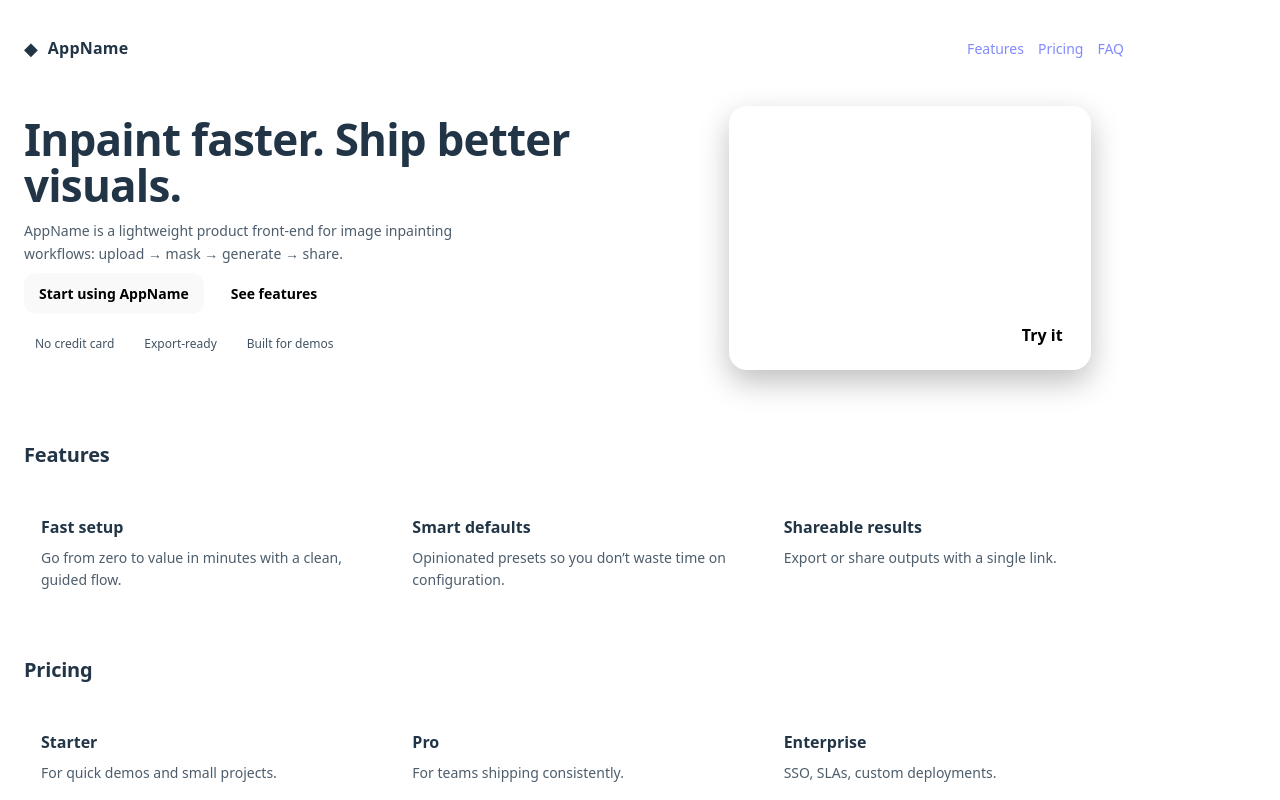
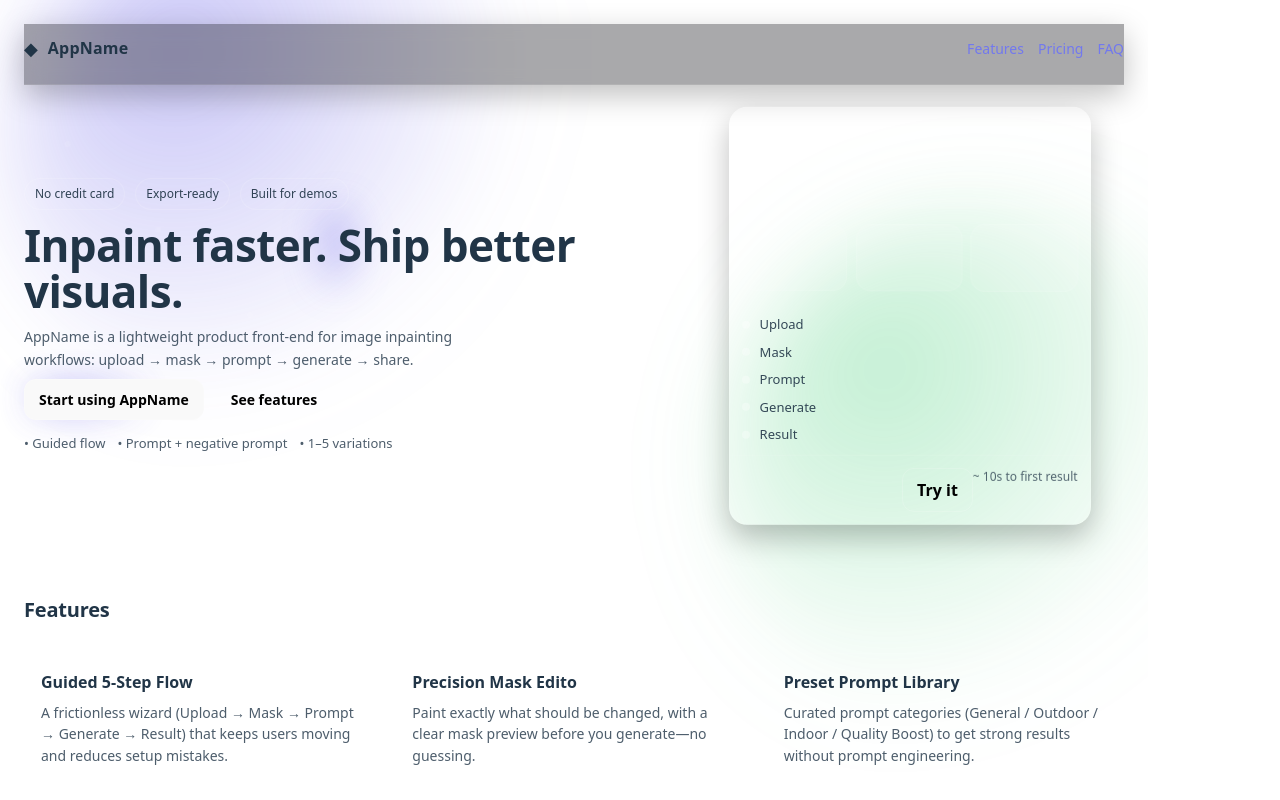
Before and after one commit to Chiehling0214/One-Click-Photo-Repair-with-Diffusion, a React (Vite) app in the folder frontend/: page / in a window 1280 px wide. Shown: the top 800 px of the page. Built offline with nearby package versions, Linux system fonts and the light colour scheme.

Commit message:
Add dynamic styling and animations for home page components

```diff
--- a/frontend/src/App.css
+++ b/frontend/src/App.css
@@ -419,3 +419,223 @@
   color: #ffb4b4;
   font-size: 13px;
 }
+
+/* ===== Dynamic Home Page FX ===== */
+.homeShell {
+  position: relative;
+  overflow: hidden;
+}
+
+/* glass topbar */
+.topbarGlass {
+  backdrop-filter: blur(10px);
+  background: rgba(10, 10, 16, 0.35);
+  border-bottom: 1px solid rgba(255,255,255,0.10);
+  box-shadow: 0 10px 30px rgba(0,0,0,0.25);
+}
+
+/* background blobs */
+.bgFx {
+  position: absolute;
+  inset: -80px;
+  pointer-events: none;
+  z-index: 0;
+}
+
+.blob {
+  position: absolute;
+  width: 520px;
+  height: 520px;
+  border-radius: 999px;
+  filter: blur(40px);
+  opacity: 0.35;
+  animation: blobDrift 12s ease-in-out infinite;
+  mix-blend-mode: screen;
+}
+
+.blob1 { left: 5%; top: 0%; background: radial-gradient(circle at 30% 30%, rgba(79,70,229,0.9), rgba(79,70,229,0.0) 65%); }
+.blob2 { right: 0%; top: 18%; background: radial-gradient(circle at 30% 30%, rgba(34,197,94,0.8), rgba(34,197,94,0.0) 65%); animation-delay: -3s; }
+.blob3 { left: 22%; bottom: -10%; background: radial-gradient(circle at 30% 30%, rgba(236,72,153,0.75), rgba(236,72,153,0.0) 65%); animation-delay: -6s; }
+
+@keyframes blobDrift {
+  0%, 100% { transform: translate3d(0,0,0) scale(1); }
+  50% { transform: translate3d(40px, -20px, 0) scale(1.06); }
+}
+
+/* sparkles */
+.sparkles { position: absolute; inset: 0; }
+.spark {
+  position: absolute;
+  width: 6px;
+  height: 6px;
+  border-radius: 999px;
+  background: rgba(255,255,255,0.22);
+  box-shadow: 0 0 18px rgba(255,255,255,0.20);
+  left: calc((var(--i) * 7%) + 4%);
+  top: calc((var(--i) * 5%) + 8%);
+  animation: sparkleFloat 6.5s ease-in-out infinite;
+  animation-delay: calc(var(--i) * -220ms);
+  opacity: 0.5;
+}
+
+@keyframes sparkleFloat {
+  0%, 100% { transform: translateY(0) translateX(0); opacity: 0.35; }
+  50% { transform: translateY(-16px) translateX(10px); opacity: 0.7; }
+}
+
+/* bring content above bg */
+.homeShell > header,
+.homeShell > main,
+.homeShell > footer {
+  position: relative;
+  z-index: 1;
+}
+
+.heroDynamic {
+  position: relative;
+}
+
+.badgeRow {
+  display: flex;
+  gap: 10px;
+  flex-wrap: wrap;
+  margin-bottom: 12px;
+}
+
+.badge {
+  display: inline-flex;
+  align-items: center;
+  padding: 6px 10px;
+  border-radius: 999px;
+  border: 1px solid rgba(255,255,255,0.14);
+  background: rgba(255,255,255,0.03);
+  font-size: 12px;
+  opacity: 0.92;
+}
+
+.titleDynamic {
+  letter-spacing: -0.6px;
+}
+
+.titleGlow {
+  position: relative;
+}
+.titleGlow::after {
+  content: "";
+  position: absolute;
+  inset: -10px -18px;
+  background: radial-gradient(circle at 30% 30%, rgba(79,70,229,0.35), rgba(79,70,229,0) 60%);
+  filter: blur(18px);
+  z-index: -1;
+}
+
+.primaryPulse {
+  position: relative;
+}
+.primaryPulse::after {
+  content: "";
+  position: absolute;
+  inset: -6px;
+  border-radius: 14px;
+  background: radial-gradient(circle at 30% 30%, rgba(79,70,229,0.35), rgba(79,70,229,0) 60%);
+  filter: blur(14px);
+  opacity: 0.9;
+  z-index: -1;
+  animation: pulseGlow 2.6s ease-in-out infinite;
+}
+
+@keyframes pulseGlow {
+  0%, 100% { transform: scale(0.98); opacity: 0.65; }
+  50% { transform: scale(1.03); opacity: 1; }
+}
+
+.trustRow {
+  margin-top: 14px;
+  display: flex;
+  gap: 12px;
+  flex-wrap: wrap;
+  opacity: 0.8;
+  font-size: 13px;
+}
+
+/* floating mock card + subtle tilt */
+.heroMockDynamic .mockFloat {
+  animation: floaty 5.5s ease-in-out infinite;
+}
+
+@keyframes floaty {
+  0%, 100% { transform: translateY(0); }
+  50% { transform: translateY(-10px); }
+}
+
+.mockCardInner {
+  transition: transform 200ms ease, box-shadow 200ms ease;
+}
+
+.mockFloat:hover .mockCardInner {
+  transform: rotateX(2deg) rotateY(-4deg) translateY(-2px);
+  box-shadow: 0 24px 80px rgba(0,0,0,0.45);
+}
+
+.mockTileAnim {
+  animation: tilePulse 2.8s ease-in-out infinite;
+}
+.mockTileAnim:nth-child(2) { animation-delay: -0.6s; }
+.mockTileAnim:nth-child(3) { animation-delay: -1.2s; }
+
+@keyframes tilePulse {
+  0%, 100% { transform: scale(1); opacity: 0.9; }
+  50% { transform: scale(1.03); opacity: 1; }
+}
+
+/* mini steps */
+.miniSteps {
+  display: grid;
+  gap: 8px;
+  margin-top: 14px;
+}
+
+.miniStep {
+  display: flex;
+  align-items: center;
+  gap: 10px;
+  font-size: 13px;
+  opacity: 0;
+  transform: translateY(6px);
+  animation: stepIn 520ms ease forwards;
+  animation-delay: var(--d);
+}
+
+.miniDot {
+  width: 8px;
+  height: 8px;
+  border-radius: 999px;
+  background: rgba(255,255,255,0.35);
+  box-shadow: 0 0 16px rgba(255,255,255,0.18);
+}
+
+@keyframes stepIn {
+  to { opacity: 0.9; transform: translateY(0); }
+}
+
+.mockHint {
+  font-size: 12px;
+  opacity: 0.75;
+}
+
+/* feature cards entrance + hover */
+.gridAnim .cardAnim {
+  opacity: 0;
+  transform: translateY(10px);
+  animation: cardIn 520ms ease forwards;
+  animation-delay: var(--delay);
+}
+
+@keyframes cardIn {
+  to { opacity: 1; transform: translateY(0); }
+}
+
+.cardAnim:hover {
+  transform: translateY(-4px);
+  transition: transform 160ms ease;
+}
--- a/frontend/src/App.jsx
+++ b/frontend/src/App.jsx
@@ -25,9 +25,12 @@ export default function App() {
 
   const features = useMemo(
     () => [
-      { title: 'Fast setup', desc: 'Go from zero to value in minutes with a clean, guided flow.' },
-      { title: 'Smart defaults', desc: 'Opinionated presets so you don’t waste time on configuration.' },
-      { title: 'Shareable results', desc: 'Export or share outputs with a single link.' },
+      { title: 'Guided 5-Step Flow', desc: 'A frictionless wizard (Upload → Mask → Prompt → Generate → Result) that keeps users moving and reduces setup mistakes.' },
+      { title: 'Precision Mask Edito', desc: 'Paint exactly what should be changed, with a clear mask preview before you generate—no guessing.'},
+      { title: 'Preset Prompt Library', desc: 'Curated prompt categories (General / Outdoor / Indoor / Quality Boost) to get strong results without prompt engineering.'},
+      { title: 'Custom Prompt + Live Preview', desc: 'Add your own text prompt and see the final combined prompt immediately, so you know exactly what the backend receives.'},
+      { title: 'Negative Prompt Support', desc: 'Tell the model what to avoid (e.g., text, watermark, artifacts) for cleaner, more controlled outputs.'},
+      { title: 'Multi-Variation Generation + “Think Longer” Toggle', desc: 'Generate 1–5 variations per request, and optionally enable “Think longer” for higher-quality/slow mode (backend-dependent).'}
     ],
     []
   )
@@ -374,9 +377,22 @@ export default function App() {
   }
 
   // ========= Home page =========
+  // ========= Home page =========
   return (
-    <div className="app-shell">
-      <header className="topbar">
+    <div className="app-shell homeShell">
+      {/* Animated background */}
+      <div className="bgFx" aria-hidden="true">
+        <div className="blob blob1" />
+        <div className="blob blob2" />
+        <div className="blob blob3" />
+        <div className="sparkles">
+          {Array.from({ length: 18 }).map((_, i) => (
+            <span key={i} className="spark" style={{ '--i': i }} />
+          ))}
+        </div>
+      </div>
+
+      <header className="topbar topbarGlass">
         <div className="brand">
           <span className="brandMark" aria-hidden="true">◆</span>
           <span className="brandName">AppName</span>
@@ -389,18 +405,28 @@ export default function App() {
       </header>
 
       <main className="main">
-        <section className="hero">
+        <section className="hero heroDynamic">
           <div className="heroCopy">
-            <h1 className="title">Inpaint faster. Ship better visuals.</h1>
+            <div className="badgeRow">
+              <span className="badge">No credit card</span>
+              <span className="badge">Export-ready</span>
+              <span className="badge">Built for demos</span>
+            </div>
+
+            <h1 className="title titleDynamic">
+              Inpaint faster. <span className="titleGlow">Ship better visuals.</span>
+            </h1>
+
             <p className="subtitle">
               AppName is a lightweight product front-end for image inpainting workflows:
-              upload → mask → generate → share.
+              upload → mask → prompt → generate → share.
             </p>
 
             <div className="ctaRow">
-              <button className="primaryBtn" onClick={() => setPage('upload')}>
+              <button className="primaryBtn primaryPulse" onClick={() => setPage('upload')}>
                 Start using AppName
               </button>
+
               <button
                 className="secondaryBtn"
                 onClick={() => document.getElementById('features')?.scrollIntoView({ behavior: 'smooth' })}
@@ -409,34 +435,49 @@ export default function App() {
               </button>
             </div>
 
-            <div className="metaRow">
-              <span className="pill">No credit card</span>
-              <span className="pill">Export-ready</span>
-              <span className="pill">Built for demos</span>
+            <div className="trustRow">
+              <span className="trustItem">• Guided flow</span>
+              <span className="trustItem">• Prompt + negative prompt</span>
+              <span className="trustItem">• 1–5 variations</span>
             </div>
           </div>
 
-          <div className="heroMock">
-            <div className="mockCard">
+          <div className="heroMock heroMockDynamic">
+            <div className="mockCard mockFloat" style={{ perspective: 900 }}>
+              <div className="mockCardInner">
                 <div className="mockTop">
                   <div className="dot" />
                   <div className="dot" />
                   <div className="dot" />
                 </div>
+
                 <div className="mockBody">
                   <div className="mockLine strong" />
                   <div className="mockLine" />
                   <div className="mockLine" />
+
                   <div className="mockGrid">
-                  <div className="mockTile" />
-                  <div className="mockTile" />
-                  <div className="mockTile" />
+                    <div className="mockTile mockTileAnim" />
+                    <div className="mockTile mockTileAnim" />
+                    <div className="mockTile mockTileAnim" />
+                  </div>
+
+                  <div className="miniSteps">
+                    {['Upload', 'Mask', 'Prompt', 'Generate', 'Result'].map((s, idx) => (
+                      <div key={s} className="miniStep" style={{ '--d': `${idx * 120}ms` }}>
+                        <span className="miniDot" />
+                        <span>{s}</span>
+                      </div>
+                    ))}
                   </div>
                 </div>
+
                 <div className="mockFooter">
                   <button className="mockBtn" type="button" onClick={() => setPage('upload')}>
                     Try it
                   </button>
+                  <span className="mockHint">~ 10s to first result</span>
+                </div>
               </div>
             </div>
           </div>
@@ -444,9 +485,9 @@ export default function App() {
 
         <section id="features" className="section">
           <h2 className="sectionTitle">Features</h2>
-          <div className="grid">
-            {features.map((f) => (
-              <div key={f.title} className="card">
+          <div className="grid gridAnim">
+            {features.map((f, idx) => (
+              <div key={f.title} className="card cardAnim" style={{ '--delay': `${idx * 90}ms` }}>
                 <h3 className="cardTitle">{f.title}</h3>
                 <p className="cardText">{f.desc}</p>
               </div>
@@ -457,7 +498,7 @@ export default function App() {
         <section id="pricing" className="section">
           <h2 className="sectionTitle">Pricing</h2>
           <div className="grid">
-            <div className="card">
+            <div className="card cardAnim" style={{ '--delay': `0ms` }}>
               <h3 className="cardTitle">Starter</h3>
               <p className="cardText">For quick demos and small projects.</p>
               <p className="price">$0</p>
@@ -466,7 +507,7 @@ export default function App() {
               </button>
             </div>
 
-            <div className="card highlight">
+            <div className="card highlight cardAnim" style={{ '--delay': `90ms` }}>
               <h3 className="cardTitle">Pro</h3>
               <p className="cardText">For teams shipping consistently.</p>
               <p className="price">$19</p>
@@ -475,7 +516,7 @@ export default function App() {
               </button>
             </div>
 
-            <div className="card">
+            <div className="card cardAnim" style={{ '--delay': `180ms` }}>
               <h3 className="cardTitle">Enterprise</h3>
               <p className="cardText">SSO, SLAs, custom deployments.</p>
               <p className="price">Let’s talk</p>
```
Lines whose indentation alone changed are shown as unchanged.
